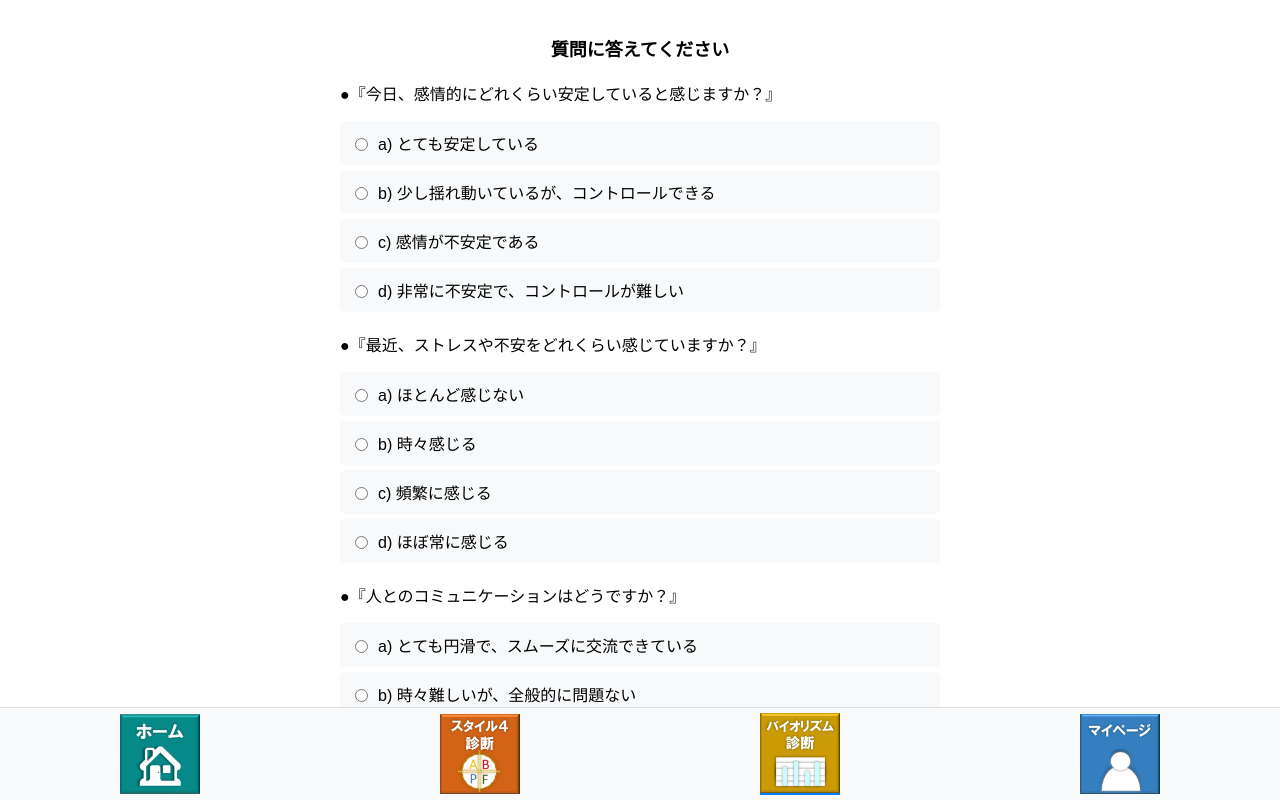
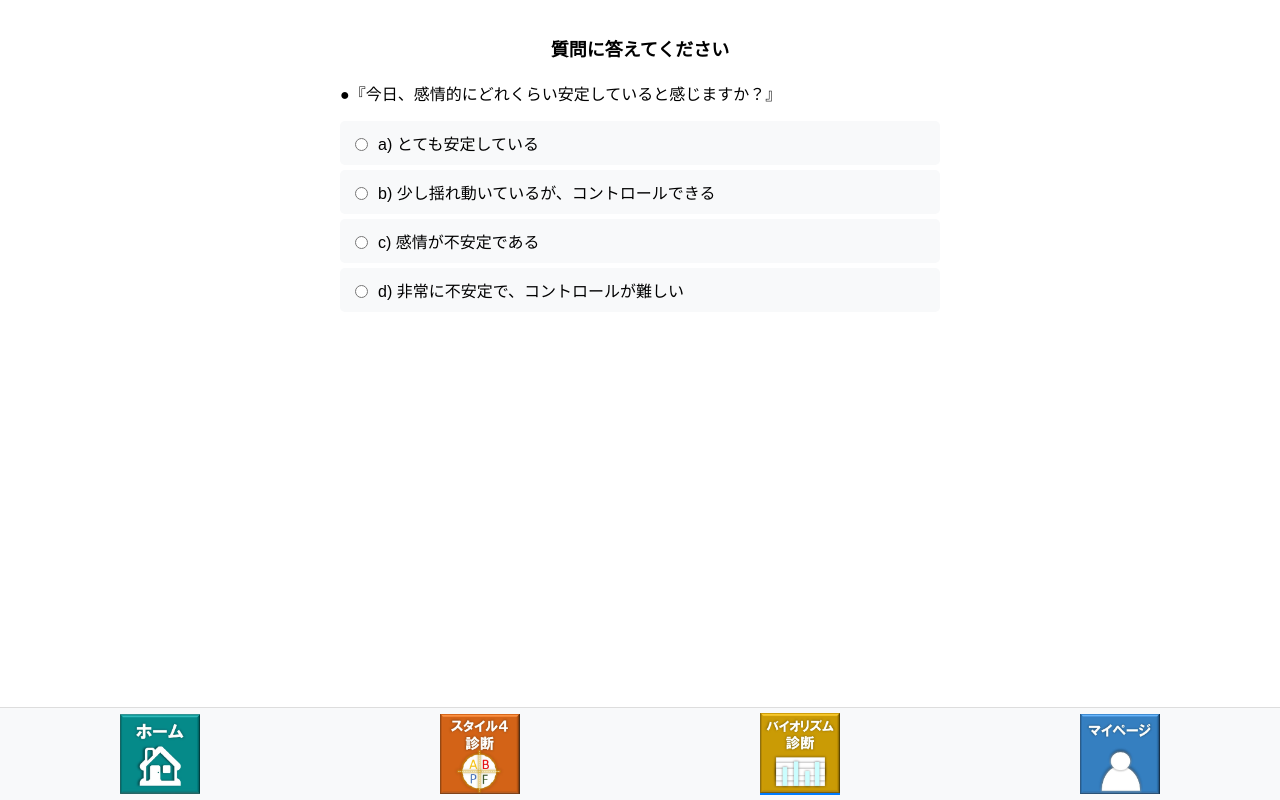
Before and after one commit to sakaguchi2783/GT-golf-app, a React (Create React App) app: page /biorhythm in a window 1280 px wide. Both pictures are taken after a click on the button "次へ". Shown: the top 800 px of the page. Built offline with nearby package versions, Linux system fonts and the light colour scheme.

Commit message:
UI修正１２

```diff
--- a/src/pages/Biorhythm.js
+++ b/src/pages/Biorhythm.js
@@ -1,4 +1,4 @@
-import React, { useState, useEffect } from 'react'; // useEffectを追加
+import React, { useState, useEffect } from 'react';
 import { useNavigate } from 'react-router-dom';
 import './Biorhythm.css';
 
@@ -58,11 +58,11 @@ const options = [
 ];
 
 const Biorhythm = () => {
-  const [step, setStep] = useState(1);
+  const [currentQuestionIndex, setCurrentQuestionIndex] = useState(0);
   const [answers, setAnswers] = useState(Array(questions.length).fill(''));
   const navigate = useNavigate();
 
-  // ここを追加した: スクロール位置の保持
+  // スクロール位置の保持
   useEffect(() => {
     const scrollPosition = sessionStorage.getItem("scrollPosition");
     if (scrollPosition) {
@@ -78,14 +78,18 @@ const Biorhythm = () => {
     return () => {
       window.removeEventListener("scroll", handleScroll);
     };
-  }, [step]);
+  }, [currentQuestionIndex]);
 
-  const handleNextStep = () => setStep(step + 1);
+  const handleAnswerChange = (value) => {
+    const newAnswers = [...answers];
+    newAnswers[currentQuestionIndex] = value;
+    setAnswers(newAnswers);
 
-  const handleChange = (questionIndex, value) => {
-    const newAnswers = [...answers];
-    newAnswers[questionIndex] = value;
-    setAnswers(newAnswers);
+    if (currentQuestionIndex < questions.length - 1) {
+      setCurrentQuestionIndex(currentQuestionIndex + 1); // 次の質問へ
+    } else {
+      handleSubmit(); // 最後の質問が回答されたら診断結果へ
+    }
   };
 
   const handleSubmit = () => {
@@ -107,7 +111,7 @@ const Biorhythm = () => {
 
   return (
     <div className="biorhythm-container">
-      {step === 1 && (
+      {currentQuestionIndex === 0 && (
         <div className="intro-text">
           <h2>バイオリズム診断</h2>
           <h3>「あなたの好不調がわかる！」</h3>
@@ -131,31 +135,28 @@ const Biorhythm = () => {
             映画やドラマなどのジャンルを探し、<br />
             潜在的欲求を明確にしてみましょう。
           </p>
-          <button onClick={handleNextStep}>次へ</button>
+          <button onClick={() => setCurrentQuestionIndex(1)}>次へ</button>
         </div>
       )}
 
-      {step === 2 && (
+      {currentQuestionIndex > 0 && currentQuestionIndex <= questions.length && (
         <div className="question-section">
           <h2>質問に答えてください</h2>
-          {questions.map((question, questionIndex) => (
-            <div key={questionIndex} className="question-box">
-              <p>{question}</p>
-              {options[questionIndex].map((option, optionIndex) => (
+          <div className="question-box">
+            <p>{questions[currentQuestionIndex - 1]}</p>
+            {options[currentQuestionIndex - 1].map((option, optionIndex) => (
               <label key={optionIndex} className="option">
                 <input
                   type="radio"
-                    name={`question-${questionIndex}`}
+                  name={`question-${currentQuestionIndex}`}
                   value={option.value}
-                    checked={answers[questionIndex] === option.value}
-                    onChange={() => handleChange(questionIndex, option.value)}
+                  checked={answers[currentQuestionIndex - 1] === option.value}
+                  onChange={() => handleAnswerChange(option.value)}
                 />
                 {option.label}
               </label>
             ))}
           </div>
-          ))}
-          <button onClick={handleSubmit}>診断結果を見る</button>
         </div>
       )}
     </div>
```
Lines whose indentation alone changed are shown as unchanged.
